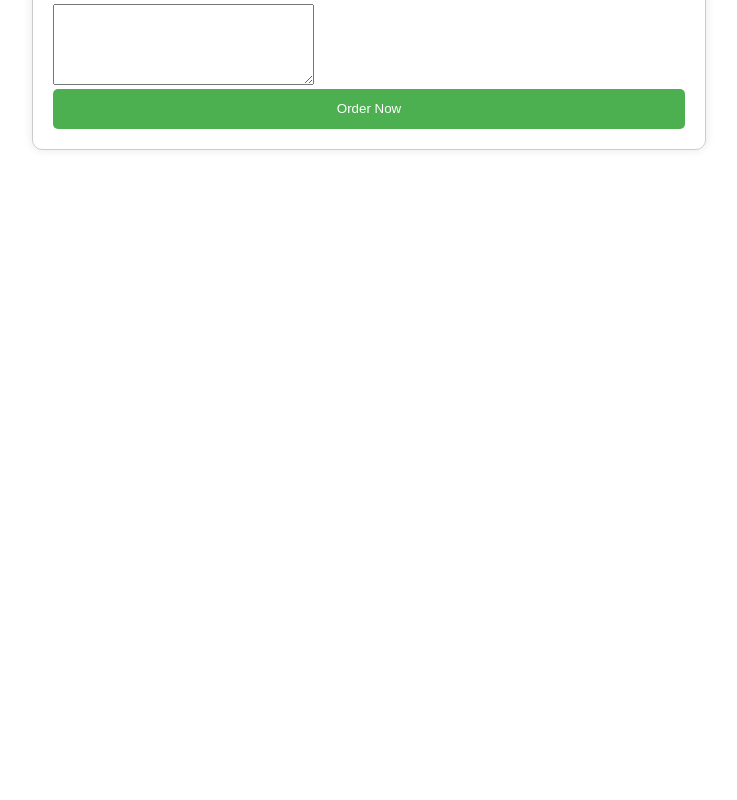
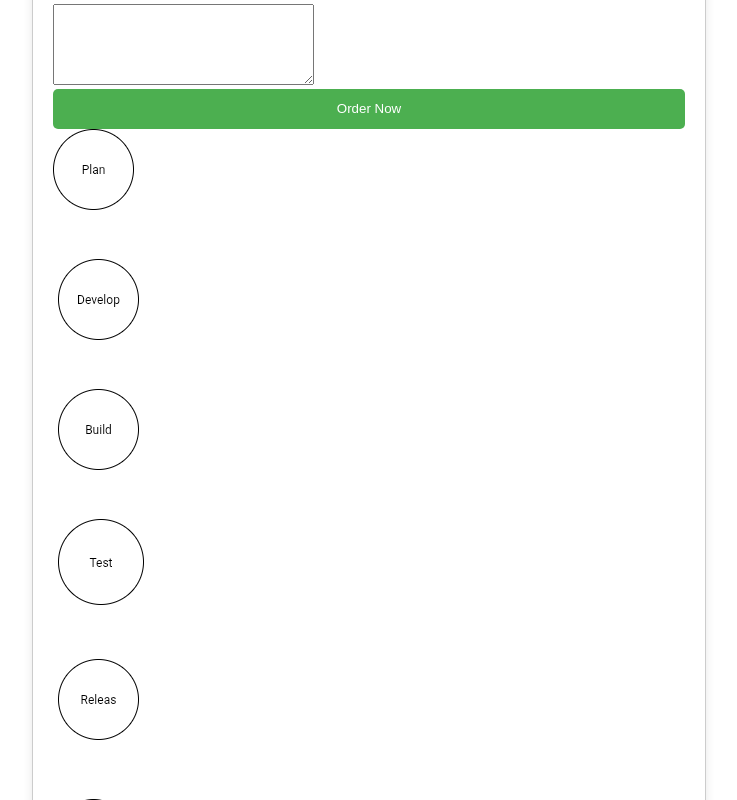
Before and after one commit to Divya-nakkana/Automatic-deployment-, a plain HTML site: page index.html in a window 1280 px wide. Shown: the part 400-1200 px from the top of the page, without its empty margins (271-1008 px from the left). Before the commit the page ends 800 px from the top, so only its background shows below. Drawn offline with Linux system fonts and the light colour scheme.

Commit message:
Update index.html

```diff
--- a/index.html
+++ b/index.html
@@ -62,6 +62,7 @@
 			<textarea id="address" name="address" rows="5" cols="30" required></textarea>
 
 			<button type="submit">Order Now</button>
+			<img src=Devops.png>
 		</form>
 	</div>
 </body>
```
